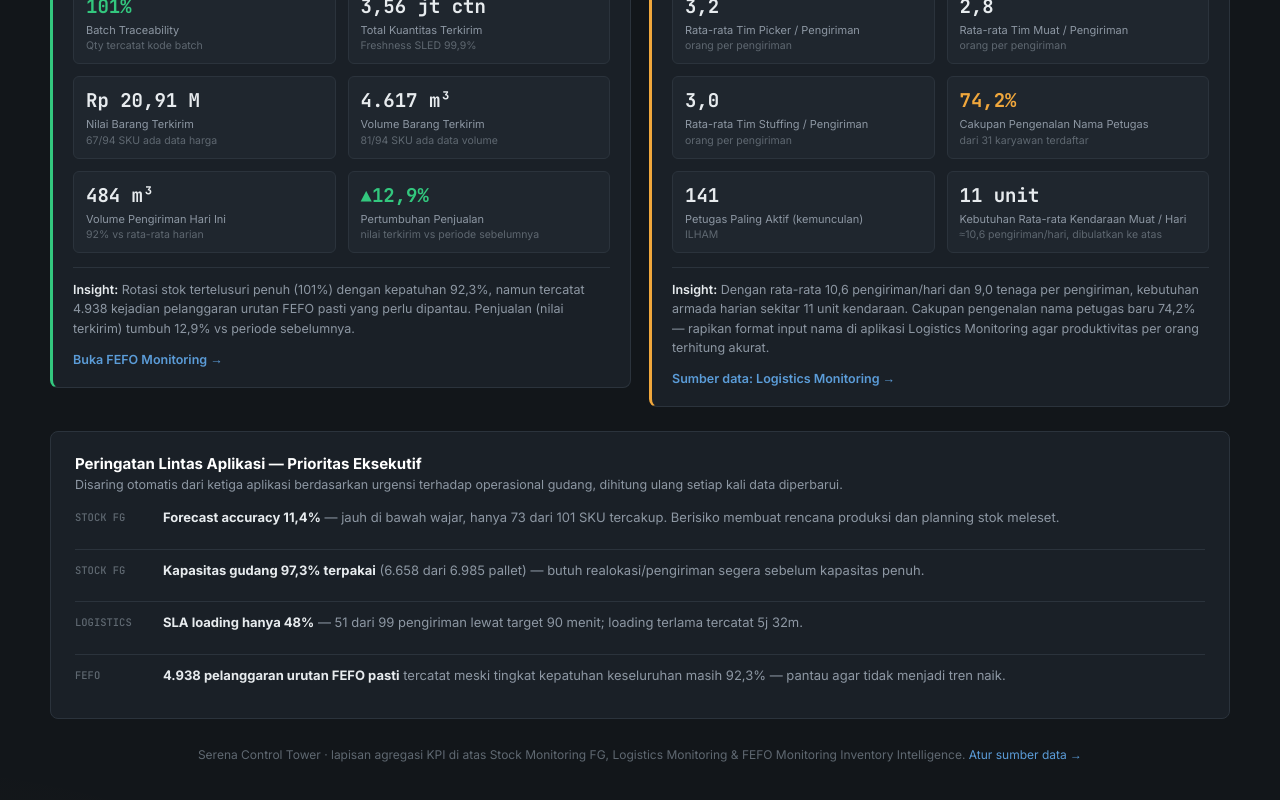
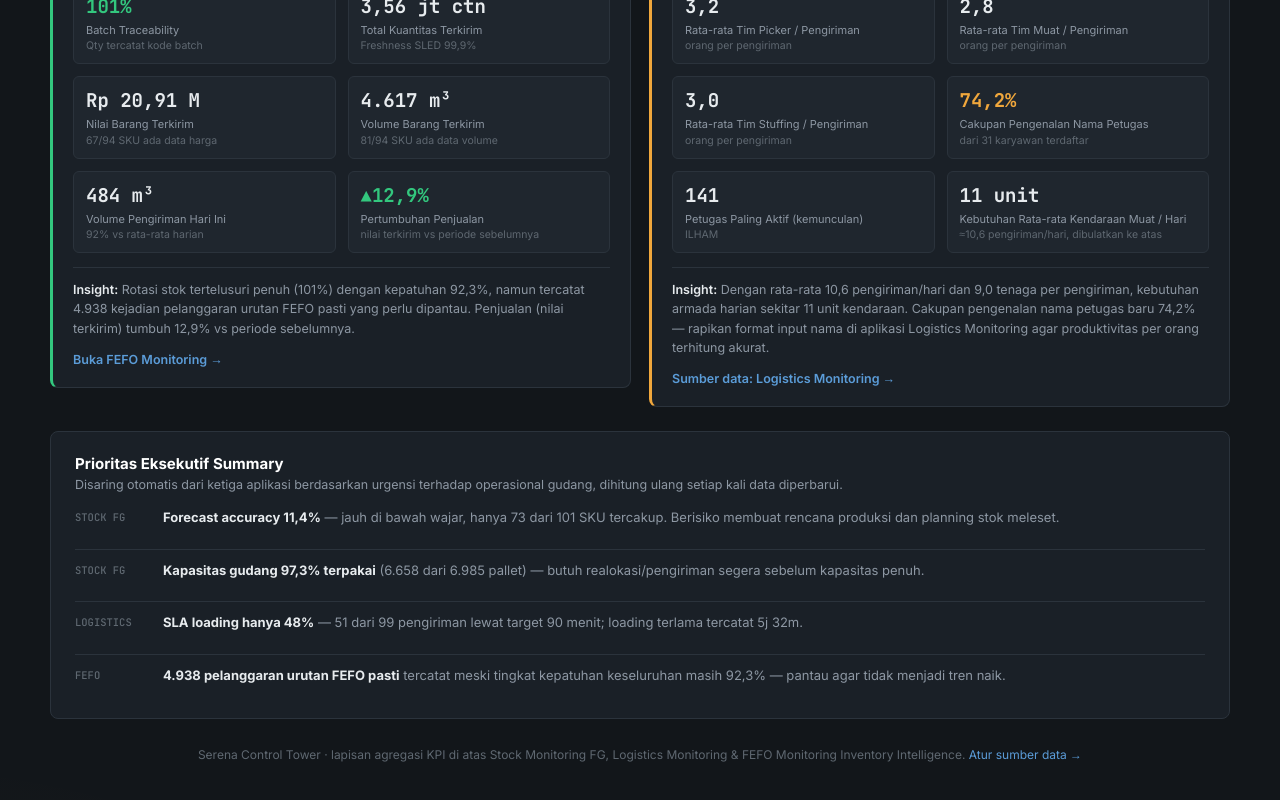
Before and after one commit to ajiku-app/scm, a website: page index.html in a window 1280 px wide. Shown: the part 1534-2334 px from the top of the page. Drawn offline with Linux system fonts and the light colour scheme; no server answers.

Commit message:
Update alert heading from warning to summary

```diff
--- a/index.html
+++ b/index.html
@@ -312,7 +312,7 @@
   </div>
 
   <div class="alerts">
-    <h2>Peringatan Lintas Aplikasi — Prioritas Eksekutif</h2>
+    <h2>Prioritas Eksekutif Summary</h2>
     <p class="sub">Disaring otomatis dari ketiga aplikasi berdasarkan urgensi terhadap operasional gudang, dihitung ulang setiap kali data diperbarui.</p>
     <ul class="alert-list" id="alertList">
       <li class="alert-item"><span class="alert-src">Sistem</span><p>Memuat data pertama…</p></li>
```
